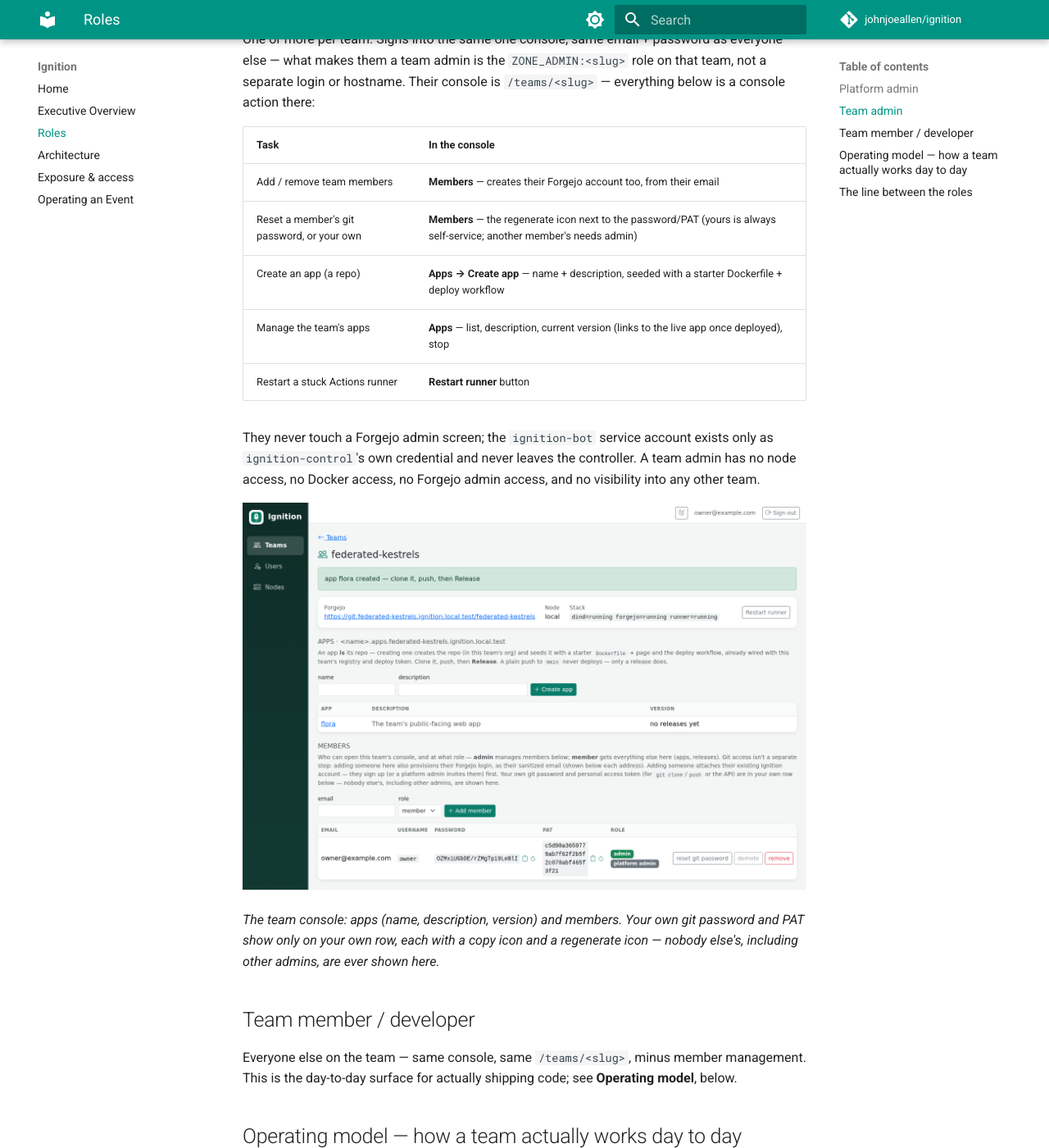
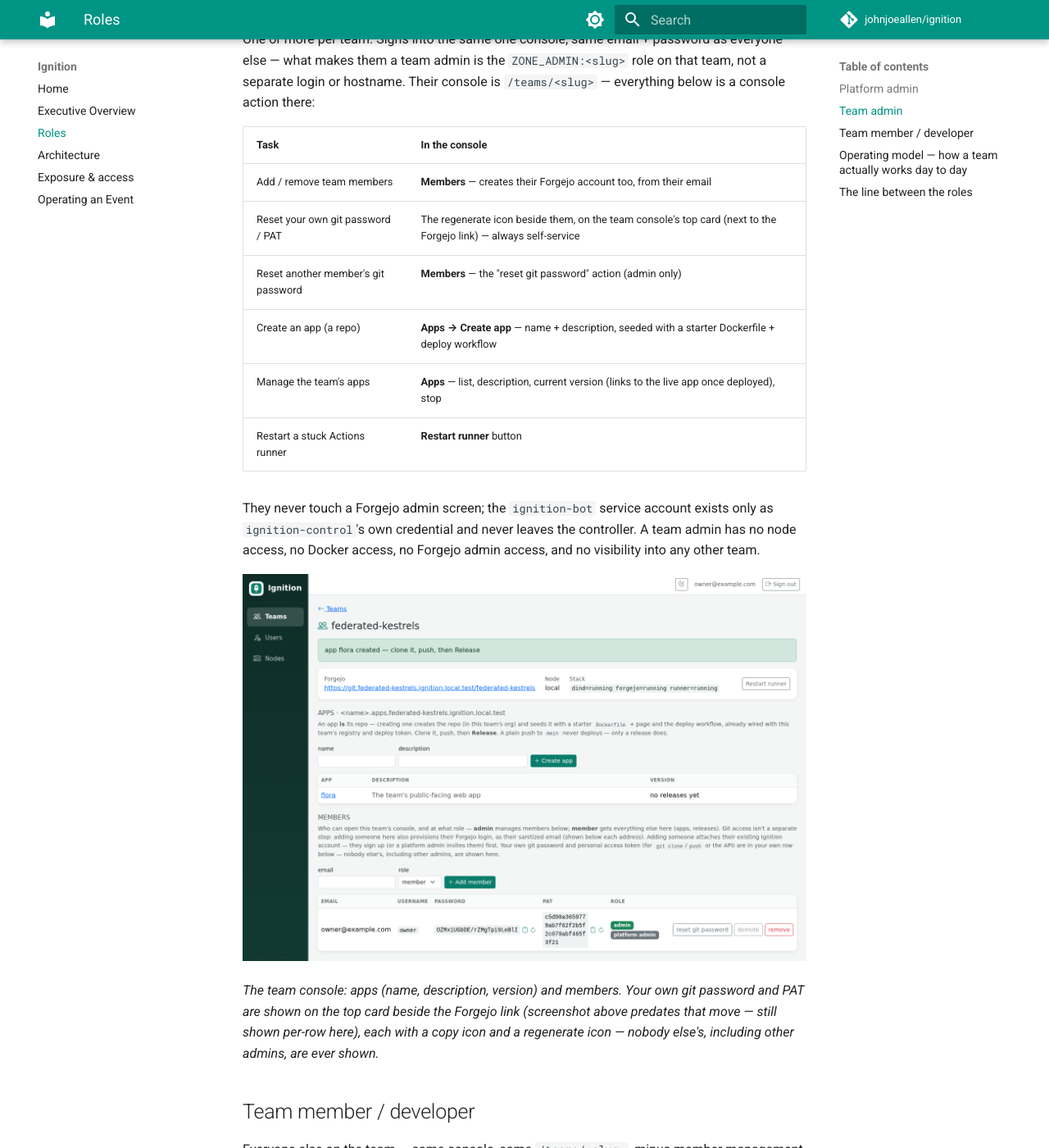
Before and after one commit to johnjoeallen/ignition, an MkDocs documentation site: the page built from docs/roles.md, in a window 1280 px wide and 1400 px high, scrolled down 1461 px. Shown: the whole window at 82% size. Built offline with MkDocs 1.6.1 and Material for MkDocs 9.7.7, drawn with Linux system fonts in a browser that asks for light colours; comment, search, counter and statistics services are not loaded.

Commit message:
docs/roles.md: reflect password/PAT moving to the top card (v0.111.0)
Text only, per request — screenshot left as-is for now (it predates
that move; caption now says so explicitly rather than silently
mismatching). Split the old combined "reset yours or a member's"
table row into two, since they're different surfaces now: your own is
the regenerate icon on the top card, someone else's is still the
Members table's admin-only action.

Co-Authored-By: Claude Sonnet 5 <noreply@anthropic.com>
Claude-Session: https://claude.ai/code/session_01GEgvkxp9vBPD5rwkWEt4vM

```diff
--- a/docs/roles.md
+++ b/docs/roles.md
@@ -59,7 +59,8 @@ role on that team, not a separate login or hostname. Their console is
 | Task | In the console |
 |---|---|
 | Add / remove team members | **Members** — creates their Forgejo account too, from their email |
-| Reset a member's git password, or your own | **Members** — the regenerate icon next to the password/PAT (yours is always self-service; another member's needs admin) |
+| Reset your own git password / PAT | The regenerate icon beside them, on the team console's top card (next to the Forgejo link) — always self-service |
+| Reset another member's git password | **Members** — the "reset git password" action (admin only) |
 | Create an app (a repo) | **Apps → Create app** — name + description, seeded with a starter Dockerfile + deploy workflow |
 | Manage the team's apps | **Apps** — list, description, current version (links to the live app once deployed), stop |
 | Restart a stuck Actions runner | **Restart runner** button |
@@ -72,8 +73,10 @@ admin access, and no visibility into any other team.
 ![Team console — apps and members](img/team-console.png)
 
 *The team console: apps (name, description, version) and members. Your own
-git password and PAT show only on your own row, each with a copy icon and a
-regenerate icon — nobody else's, including other admins, are ever shown here.*
+git password and PAT are shown on the top card beside the Forgejo link
+(screenshot above predates that move — still shown per-row here), each with
+a copy icon and a regenerate icon — nobody else's, including other admins,
+are ever shown.*
 
 ## Team member / developer
 
```
